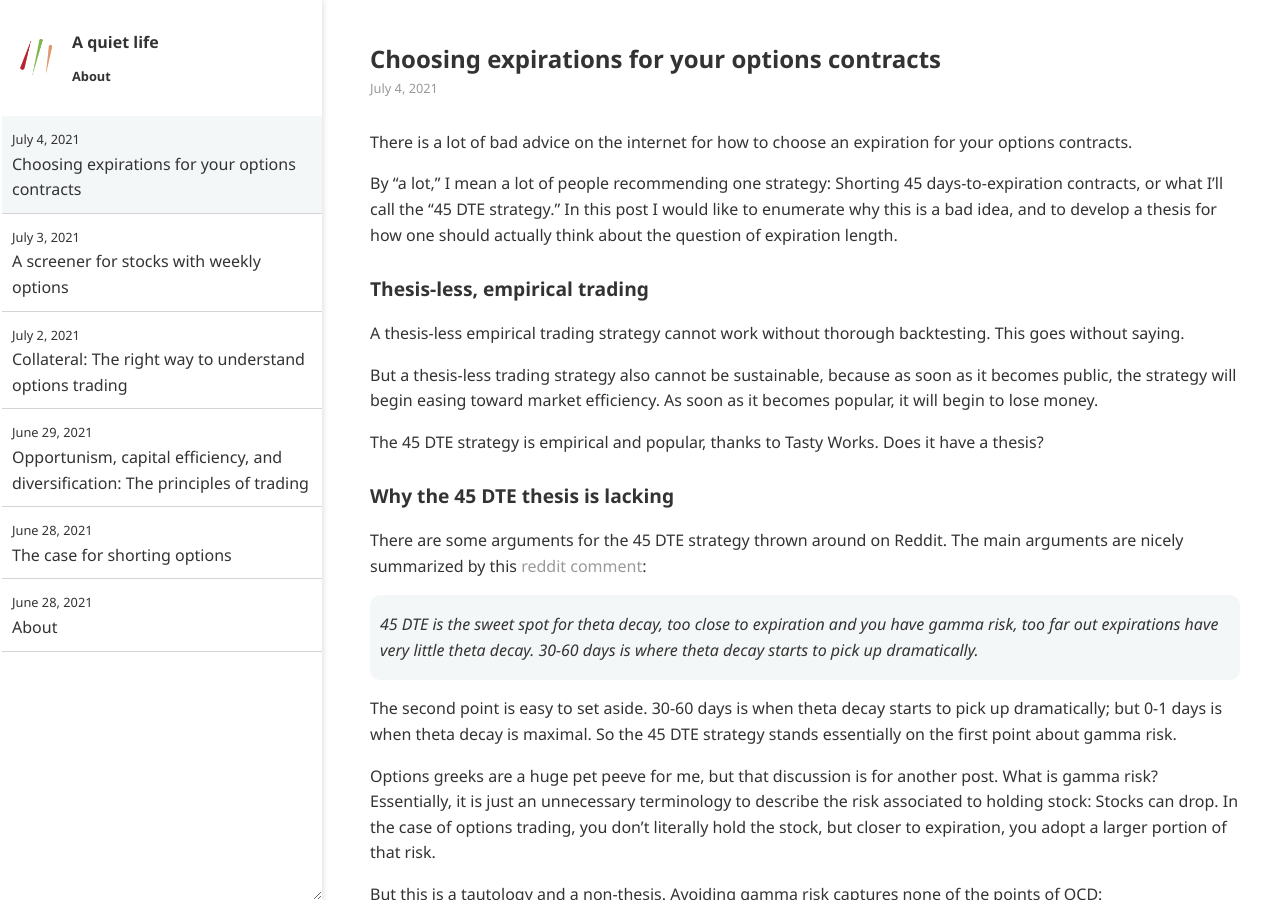
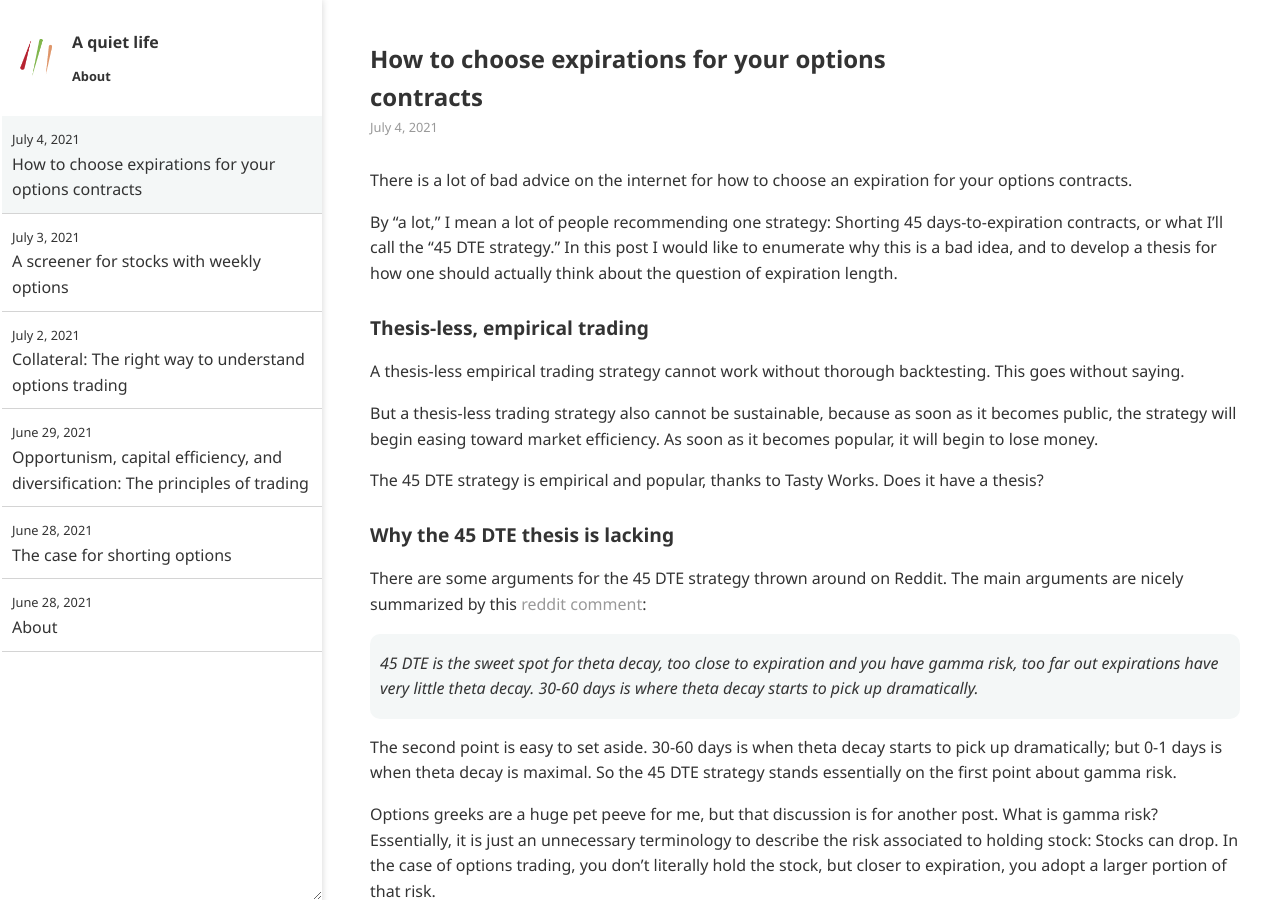
Before and after one commit to ansyblenetwork/aquietlife, a Jekyll site: the page built from _posts/2021-07-04-choosing-expirations.md, in a window 1280 px wide and 900 px high. Built offline with Jekyll 4.4.1, drawn with Linux system fonts in a browser that asks for light colours.

Commit message:
Update 2021-07-04-choosing-expirations.md

```diff
--- a/_posts/2021-07-04-choosing-expirations.md
+++ b/_posts/2021-07-04-choosing-expirations.md
@@ -1,5 +1,5 @@
 ---
-title: "Choosing expirations for your options contracts"
+title: "How to choose expirations for your options contracts"
 ---
 
 There is a lot of bad advice on the internet for how to choose an expiration for your options contracts.
```
